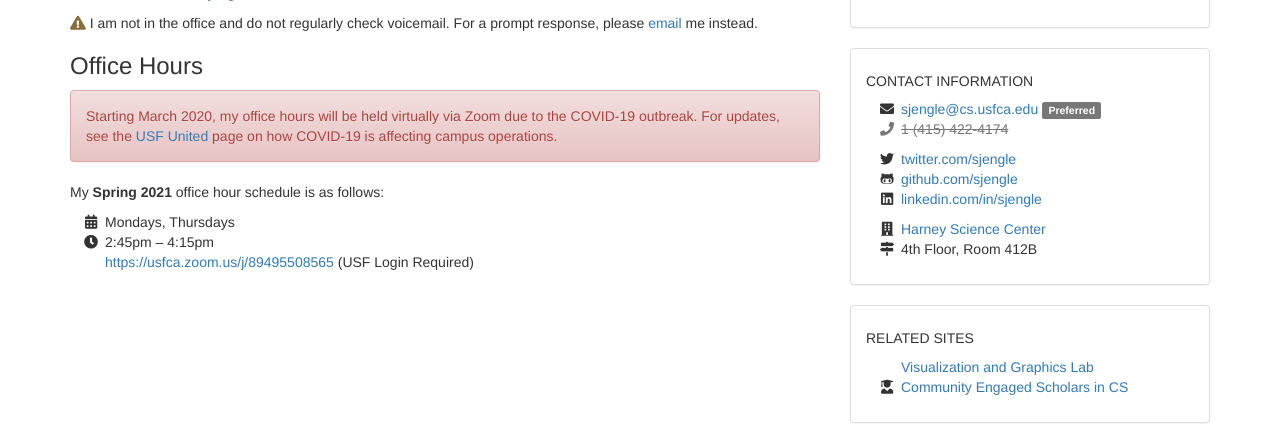
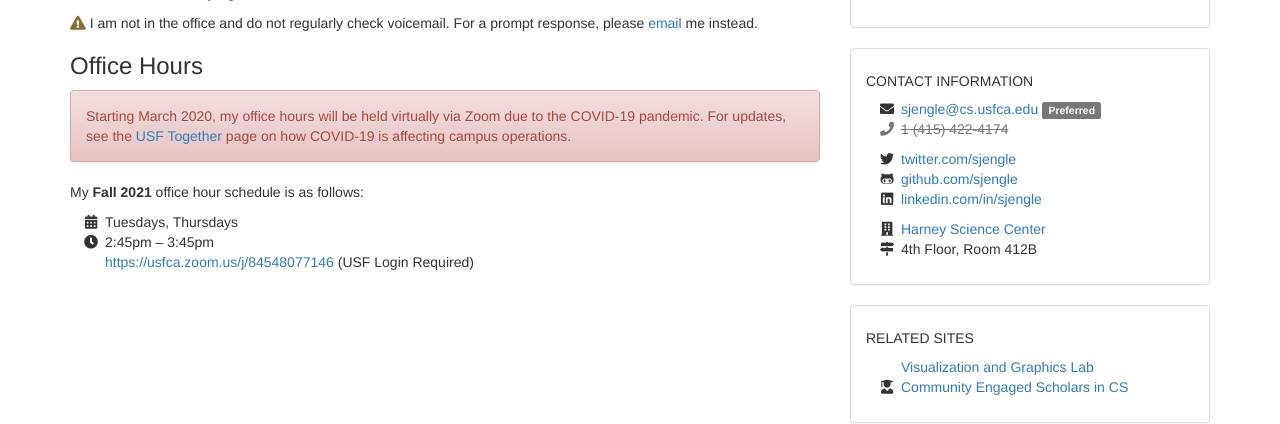
Before and after one commit to sjengle/sjengle.github.io, a Jekyll site: the page built from contact.html, in a window 1280 px wide. Shown: the part 281-705 px from the top of the page. Built offline with Jekyll 4.4.1, drawn with Linux system fonts in a browser that asks for light colours.

Commit message:
Updated office hours.

```diff
--- a/contact.html
+++ b/contact.html
@@ -19,10 +19,10 @@
 <h3>Office Hours</h3>
 
 <div class="alert alert-danger" role="alert">
-  Starting March 2020, my office hours will be held virtually via Zoom due to the COVID-19 outbreak. For updates, see the <a href="https://myusf.usfca.edu/covid">USF United</a> page on how COVID-19 is affecting campus operations.
+  Starting March 2020, my office hours will be held virtually via Zoom due to the COVID-19 pandemic. For updates, see the <a href="https://myusf.usfca.edu/usf-together">USF Together</a> page on how COVID-19 is affecting campus operations.
 </div>
 
-<p>My <strong>Spring 2021</strong> office hour schedule is as follows:</p>
+<p>My <strong>Fall 2021</strong> office hour schedule is as follows:</p>
 
 <!--
 <ul class="fa-ul">
@@ -33,9 +33,9 @@
 -->
 
 <ul class="fa-ul">
-  <li><i class="fa-li fas fa-calendar-alt"></i> Mondays, Thursdays</li>
-  <li><i class="fa-li fas fa-clock"></i> 2:45pm &ndash; 4:15pm</li>
-  <li><i class="fa-li fas fa-webcam"></i> <a href="https://usfca.zoom.us/j/89495508565">https://usfca.zoom.us/j/89495508565</a> (USF Login Required)
+  <li><i class="fa-li fas fa-calendar-alt"></i> Tuesdays, Thursdays</li>
+  <li><i class="fa-li fas fa-clock"></i> 2:45pm &ndash; 3:45pm</li>
+  <li><i class="fa-li fas fa-webcam"></i> <a href="https://usfca.zoom.us/j/84548077146">https://usfca.zoom.us/j/84548077146</a> (USF Login Required)
 </ul>
 
 <!--
```
